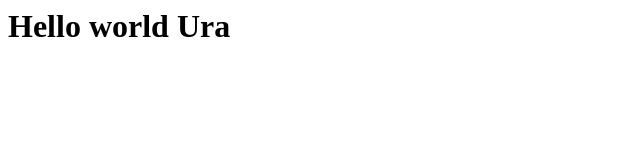
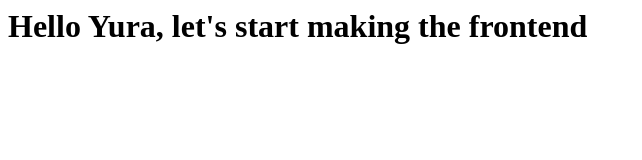
Before and after one commit to dvv153m/testui, a plain HTML site: page index.html in a window 1280 px wide. Shown: the whole page, without its empty margins (0-642 px from the left). Drawn offline with Linux system fonts and the light colour scheme.

Commit message:
Update index.html

```diff
--- a/index.html
+++ b/index.html
@@ -10,6 +10,6 @@
 	</script>
   </head>
 <body onload="test()">
-<h1>Hello world Ura</h1>
+<h1>Hello Yura, let's start making the frontend</h1>
 </body>
 </html>
```
